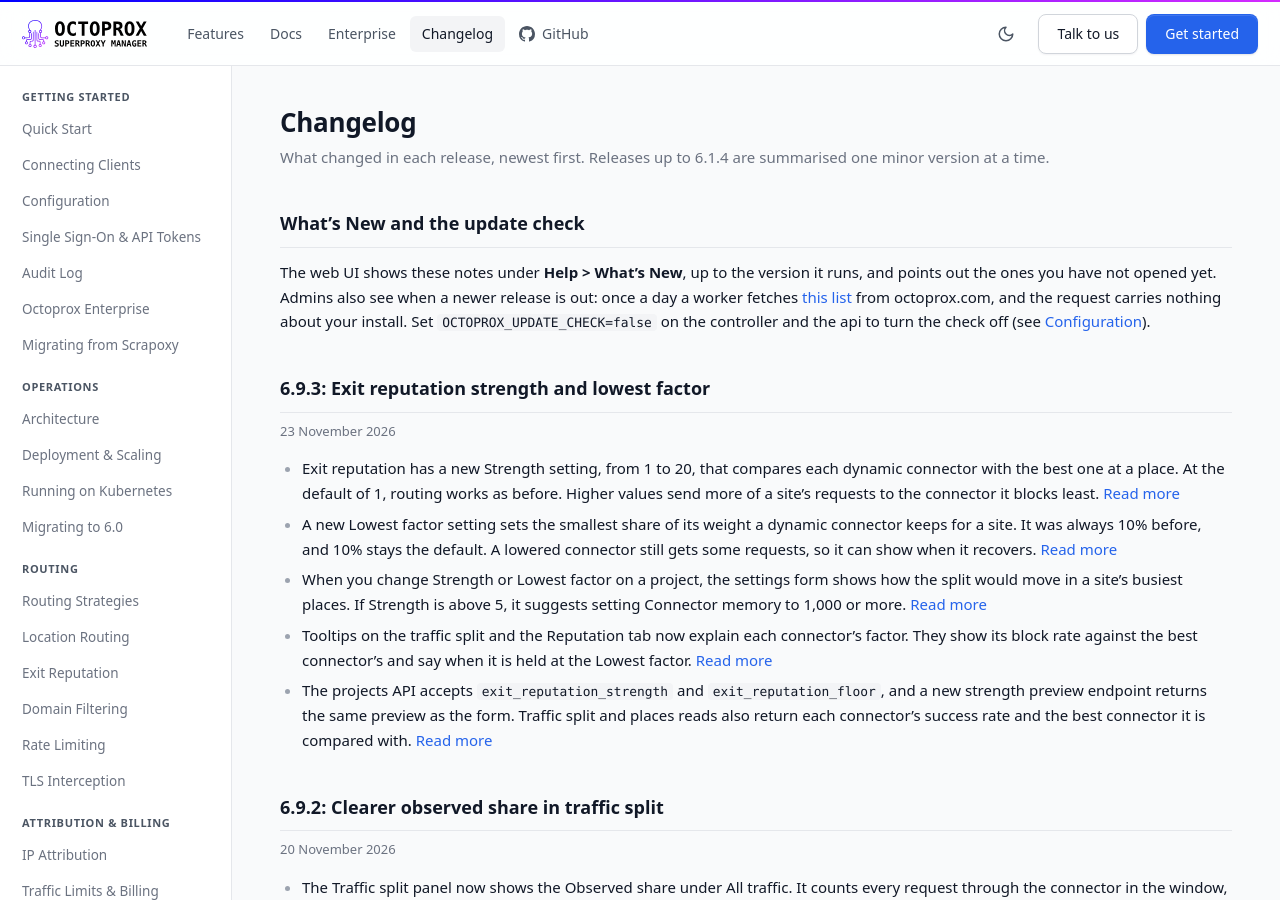
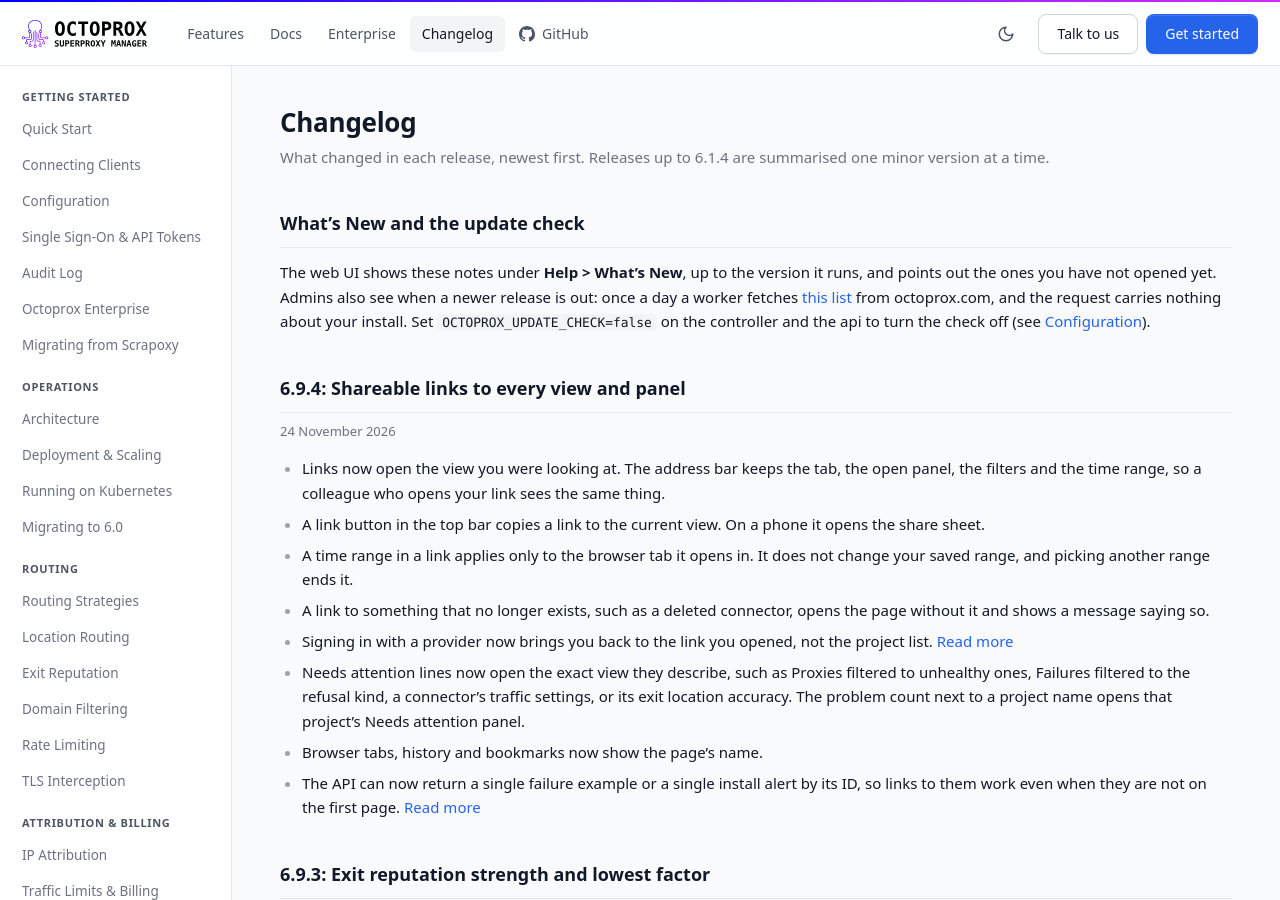
Before and after one commit to octoprox/octoprox, a Jekyll site: the page built from docs/changelog.md, in a window 1280 px wide and 900 px high. Built offline with Jekyll 4.4.1, drawn with Linux system fonts in a browser that asks for light colours; some of the changed text lies outside the part shown.

Commit message:
Bump version to 6.9.4

```diff
--- a/docs/_data/releases.yml
+++ b/docs/_data/releases.yml
@@ -9,6 +9,21 @@
 #   title    a few words naming the main themes
 #   changes  what changed, for the people who use Octoprox; `docs` is a page
 #            on octoprox.com that explains it, such as connecting#exit-headers
+
+- version: 6.9.4
+  date: 2026-11-24
+  title: Shareable links to every view and panel
+  changes:
+    - text: "Links now open the view you were looking at. The address bar keeps the tab, the open panel, the filters and the time range, so a colleague who opens your link sees the same thing."
+    - text: "A link button in the top bar copies a link to the current view. On a phone it opens the share sheet."
+    - text: "A time range in a link applies only to the browser tab it opens in. It does not change your saved range, and picking another range ends it."
+    - text: "A link to something that no longer exists, such as a deleted connector, opens the page without it and shows a message saying so."
+    - text: "Signing in with a provider now brings you back to the link you opened, not the project list."
+      docs: sso#sign-in-with-a-provider
+    - text: "Needs attention lines now open the exact view they describe, such as Proxies filtered to unhealthy ones, Failures filtered to the refusal kind, a connector's traffic settings, or its exit location accuracy. The problem count next to a project name opens that project's Needs attention panel."
+    - text: "Browser tabs, history and bookmarks now show the page's name."
+    - text: "The API can now return a single failure example or a single install alert by its ID, so links to them work even when they are not on the first page."
+      docs: api#one-example
 
 - version: 6.9.3
   date: 2026-11-23
--- a/pyproject.toml
+++ b/pyproject.toml
@@ -1,6 +1,6 @@
 [project]
 name = "octoprox"
-version = "6.9.3"
+version = "6.9.4"
 description = "A dynamic and flexible proxy manager"
 readme = "README.md"
 requires-python = ">=3.12"
```
